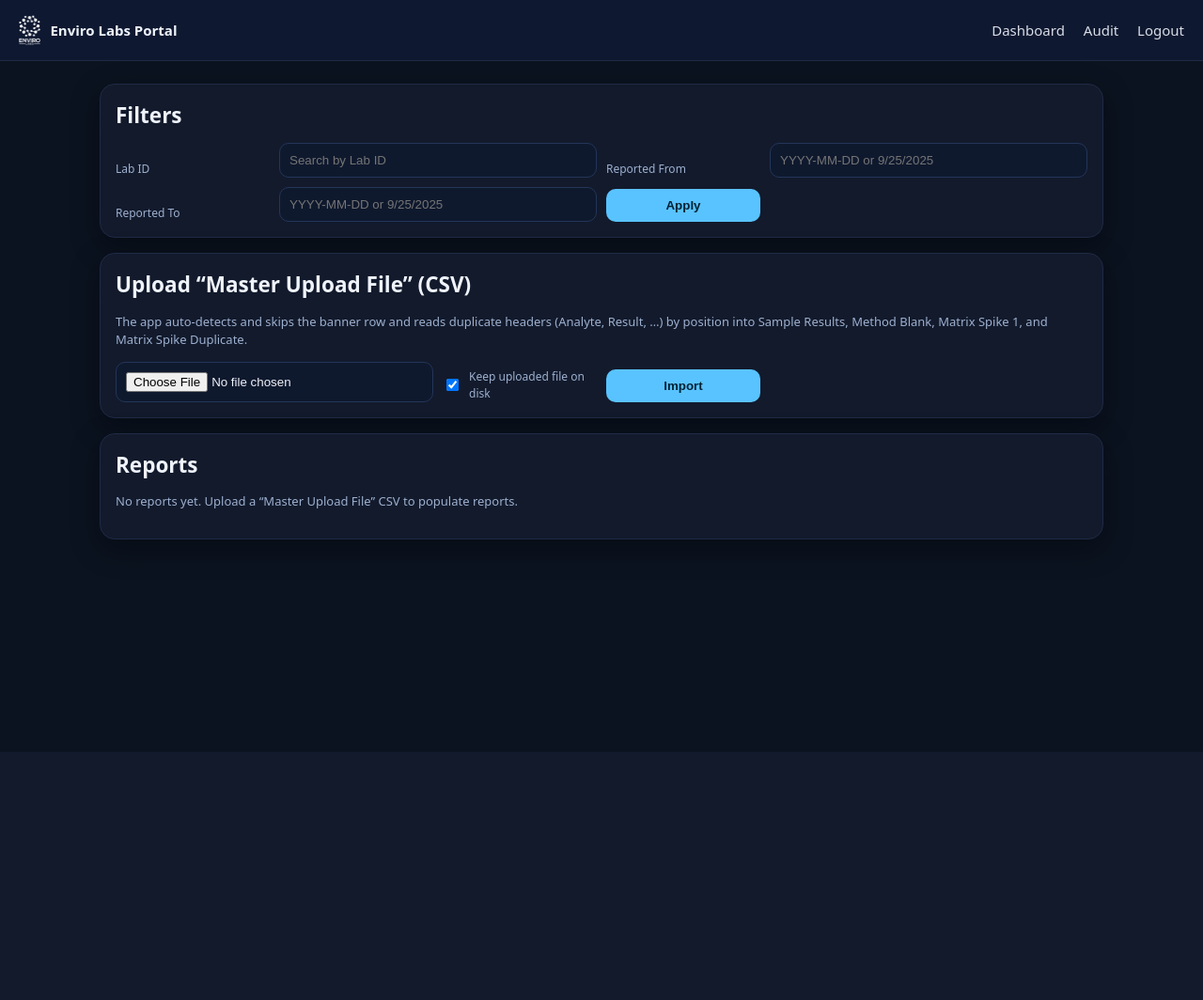
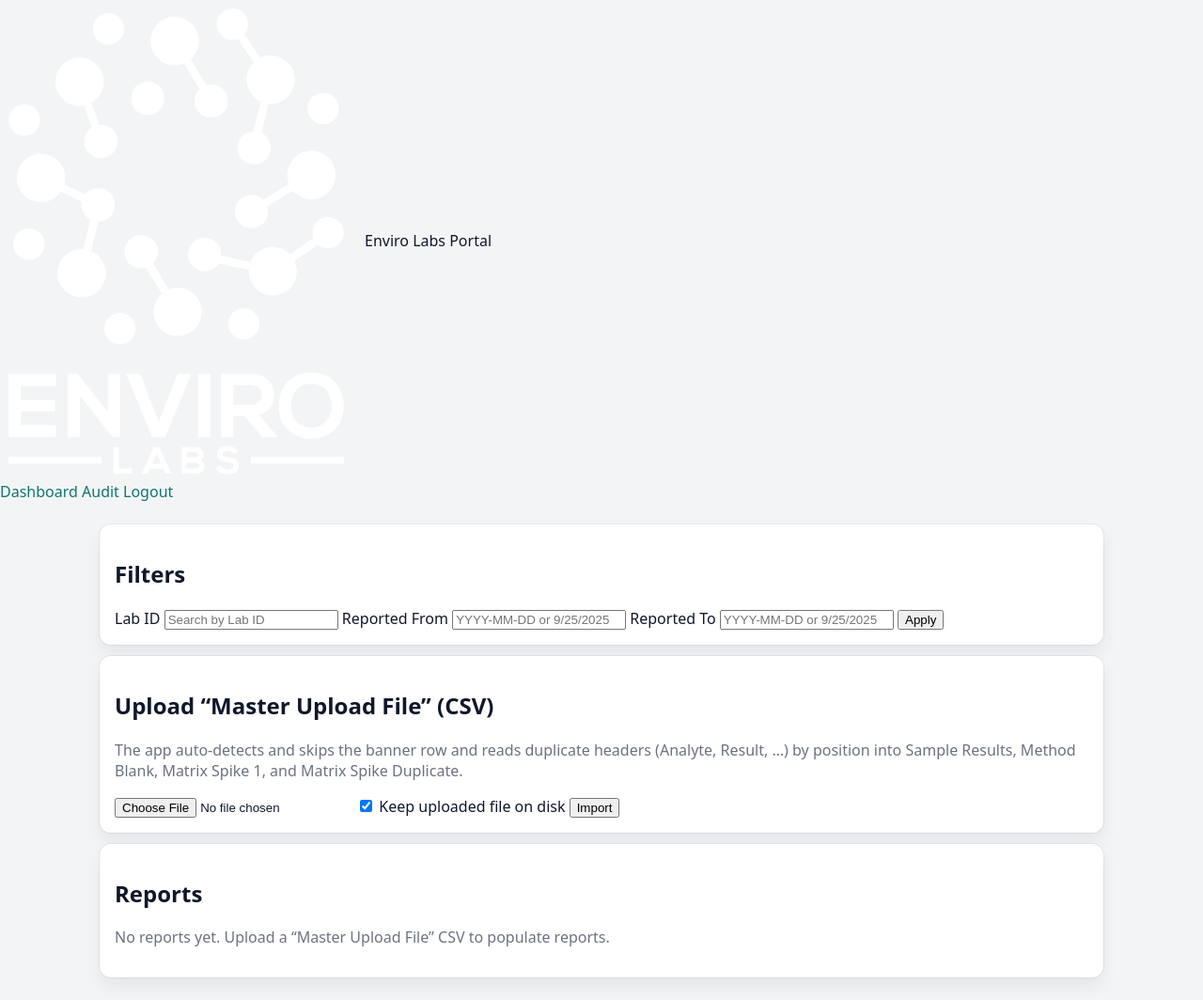
Before and after one commit to drsdass/EnviroLabs, a Flask app: page /dashboard in a window 1280 px wide. Shown: the whole page at 94% size. Before the commit the page ends 617 px from the top, so only its background shows below. Run offline with Flask 3, Linux system fonts and the light colour scheme; the visitor is signed in with stand-in values (Sample User, id 1); data that the repository does not hold is empty.

Commit message:
Update styles.css

```diff
--- a/static/styles.css
+++ b/static/styles.css
@@ -1,104 +1,64 @@
-:root {
-  --bg: #0b1320;
-  --card: #121a2c;
-  --muted: #9db0cf;
-  --text: #eff3fb;
-  --accent: #59c3ff;
-  --accent-2: #2ee6a6;
-  --danger: #ff6b6b;
-  --shadow: rgba(0,0,0,.35);
+/* Base */
+:root { color-scheme: light; }
+* { box-sizing: border-box; }
+body { margin: 0; font-family: ui-sans-serif, system-ui, -apple-system, "Segoe UI", Roboto, "Helvetica Neue", Arial; color: #0f172a; background: #f3f4f6; }
+a { color: #0f766e; text-decoration: none; }
+.container { max-width: 1100px; margin: 24px auto; padding: 0 16px; }
+
+/* Topbar */
+.topbar { display: flex; align-items: center; justify-content: space-between; padding: 10px 16px; background: #ffffff; border-bottom: 1px solid rgba(2,6,23,.08); }
+.brand-mini { display: flex; align-items: center; gap: 10px; font-weight: 600; }
+.brand-mini img { height: 28px; width: auto; }
+.button { padding: 8px 12px; border-radius: 8px; background: #0f766e; color: #fff; }
+.button.secondary { background: #334155; }
+.button.danger { background: #991b1b; }
+
+/* Flash */
+.flash-wrap { margin: 12px 0; }
+.flash { padding: 10px 12px; border-radius: 10px; margin: 8px 0; }
+.flash.success { background: #ecfdf5; color: #065f46; }
+.flash.error { background: #fef2f2; color: #991b1b; }
+
+/* Report */
+.report-wrap { max-width: 980px; margin: 1.5rem auto 3rem; padding: 0 16px; }
+.report-header { display: flex; align-items: center; justify-content: space-between; gap: 16px; margin-bottom: 10px; }
+.brand { display: flex; align-items: center; gap: 14px; }
+.logo { height: 48px; width: auto; }
+.brand-text h1 { margin: 0; font-size: 1.1rem; letter-spacing: .04em; }
+.brand-text .muted { color: #6b7280; font-size: .95rem; }
+.report-actions .btn { display: inline-block; padding: 8px 12px; border-radius: 8px; background: #0f766e; color: #fff; text-decoration: none; border: 0; }
+.report-actions .btn + .btn { margin-left: 8px; }
+.report-title { font-size: 1.25rem; margin: 6px 0 14px; }
+
+.card { background: #fff; border-radius: 12px; padding: 16px; margin: 12px 0; box-shadow: 0 0 0 1px rgba(15, 23, 42, .06), 0 10px 18px rgba(15, 23, 42, .06); }
+.card h3 { margin: 0 0 12px; font-size: 1.05rem; }
+.card h4 { margin: 6px 0 8px; font-size: .98rem; font-weight: 600; }
+
+.kv { display: grid; grid-template-columns: repeat(auto-fit, minmax(220px, 1fr)); gap: 10px 16px; }
+.kv span { display: block; color: #6b7280; font-size: .84rem; }
+.kv strong { display: block; font-size: .98rem; }
+
+/* Borderless, clean tables */
+table.clean { width: 100%; border-collapse: separate; border-spacing: 0 6px; }
+table.clean thead th { text-align: left; font-size: .86rem; color: #6b7280; font-weight: 600; padding: 0 10px 4px; }
+table.clean tbody td { background: #f9fafb; padding: 10px; font-size: .95rem; border-radius: 10px; }
+
+.note { color: #374151; font-size: .92rem; margin-top: 8px; }
+.muted { color: #6b7280; }
+.small { font-size: .9rem; }
+
+/* Signature */
+.signoff { display: grid; grid-template-columns: repeat(auto-fit, minmax(260px, 1fr)); gap: 18px; }
+.signoff .label { color: #6b7280; font-size: .86rem; margin-bottom: 6px; }
+.signoff .line { border-bottom: 1.5px solid #111827; height: 28px; }
+
+/* Print */
+@media print {
+  body { background: #fff; color: #000; -webkit-print-color-adjust: exact; print-color-adjust: exact; }
+  .no-print { display: none !important; }
+  .topbar, .flash-wrap { display: none !important; }
+  .card { box-shadow: none; border: 0; padding: 0; margin: 10px 0; }
+  table.clean tbody td { background: #fff; padding: 6px 0; border-radius: 0; }
+  .report-wrap { margin: 0; max-width: 100%; padding: 0; }
+  a { color: #000; text-decoration: none; }
 }
-
-* { box-sizing: border-box; }
-html, body { margin: 0; padding: 0; background: var(--bg); color: var(--text); font: 15px/1.5 system-ui, -apple-system, Segoe UI, Roboto, Helvetica, Arial, "Apple Color Emoji","Segoe UI Emoji"; }
-
-.site-header {
-  display:flex; align-items:center; justify-content:space-between;
-  padding:16px 20px; background: #0e1830; border-bottom:1px solid #1f2a44;
-  position: sticky; top:0; z-index: 10;
-}
-.brand { display:flex; align-items:center; gap:10px; font-weight:700; }
-.brand img { height:32px; width:auto; }
-.nav a { color: var(--text); text-decoration:none; margin-left:16px; opacity:.9; }
-.nav a:hover { color: var(--accent); }
-
-.container { max-width: 1100px; margin: 24px auto; padding: 0 16px; }
-.card { background: var(--card); border:1px solid #1f2a44; border-radius:16px; box-shadow: 0 10px 30px var(--shadow); padding:16px; }
-.pad { padding:24px; }
-.stack > * + * { margin-top: 16px; }
-
-h2 { margin: 0 0 12px; }
-h3.section-title { margin: 16px 0 8px; }
-
-.muted { color: var(--muted); font-size: 13px; }
-.big { font-weight: 700; font-size: 18px; }
-.small { font-size: 13px; }
-
-.tbl { width: 100%; border-collapse: collapse; }
-.tbl th, .tbl td { padding: 10px 12px; border-bottom: 1px solid #213152; text-align:left; vertical-align: top; }
-.tbl thead th { color: var(--muted); font-weight:600; }
-.tbl tbody tr:hover { background: rgba(255,255,255,.03); }
-
-.row { display: grid; grid-template-columns: repeat(6, 1fr); gap: 10px; align-items: end; }
-.row label { font-size: 12px; color: var(--muted); }
-.row input[type="text"], .row input:not([type]), .row input[type="date"], .row input, .row select {
-  grid-column: span 2; background: #0f192e; border:1px solid #243559; border-radius:10px; color: var(--text); padding:10px;
-}
-.row button, .button { background: var(--accent); border: none; color: #002235; padding:10px 14px; border-radius: 10px; cursor:pointer; font-weight:700; }
-.button.secondary { background: #223357; color: var(--text); }
-.button.small { padding:6px 10px; border-radius:8px; }
-.checkbox { display:flex; align-items:center; gap:8px; }
-
-.grid.two { display:grid; grid-template-columns: 1fr 1fr; gap: 16px; }
-.grid { display:grid; gap: 12px; }
-.auth-grid { display:grid; gap:16px; grid-template-columns: 1fr 1fr; }
-.form label { display:block; margin-top:8px; font-size:12px; color: var(--muted); }
-.form input { width:100%; background:#0f192e; border:1px solid #243559; border-radius:10px; color:var(--text); padding:10px; }
-.form button { margin-top:12px; width:100%; }
-
-.flashes { margin-bottom: 16px; }
-.flash { padding: 10px 12px; border-radius: 10px; margin-bottom: 8px; }
-.flash.success { background: rgba(46,230,166,.15); border:1px solid var(--accent-2); }
-.flash.error { background: rgba(255,107,107,.12); border:1px solid var(--danger); }
-
-/* ---------- Report page enhancements ---------- */
-.report-card { padding: 28px; }
-.report-header {
-  display:flex; align-items:flex-start; justify-content:space-between; gap: 16px; margin-bottom: 10px;
-}
-.brandline { display:flex; align-items:center; gap: 14px; }
-.report-logo { height: 44px; width: auto; border-radius: 6px; }
-.brandtext .company { font-weight: 800; font-size: 20px; letter-spacing: .5px; }
-.brandtext .contact a { color: var(--text); text-decoration: none; border-bottom: 1px dotted var(--muted); }
-.actions { display:flex; gap: 10px; }
-
-.final-notice {
-  background: rgba(46,230,166,.12);
-  border: 1px solid var(--accent-2);
-  border-radius: 10px;
-  padding: 10px 12px;
-  margin: 12px 0 16px;
-}
-
-.review-block {
-  display: grid;
-  grid-template-columns: 1fr 1fr 1fr;
-  gap: 12px;
-  margin: 14px 0 6px;
-}
-
-.tbl.defs .term { width: 110px; font-weight: 700; color: var(--text); }
-
-/* Address footer */
-.lab-address {
-  margin-top: 10px;
-  padding-top: 10px;
-  border-top: 1px dashed #2a3a5f;
-  font-size: 14px;
-  color: var(--muted);
-}
-
-/* ---------- Print styles ---------- */
-.no-print { }
-@media print {
-  body { b
```
